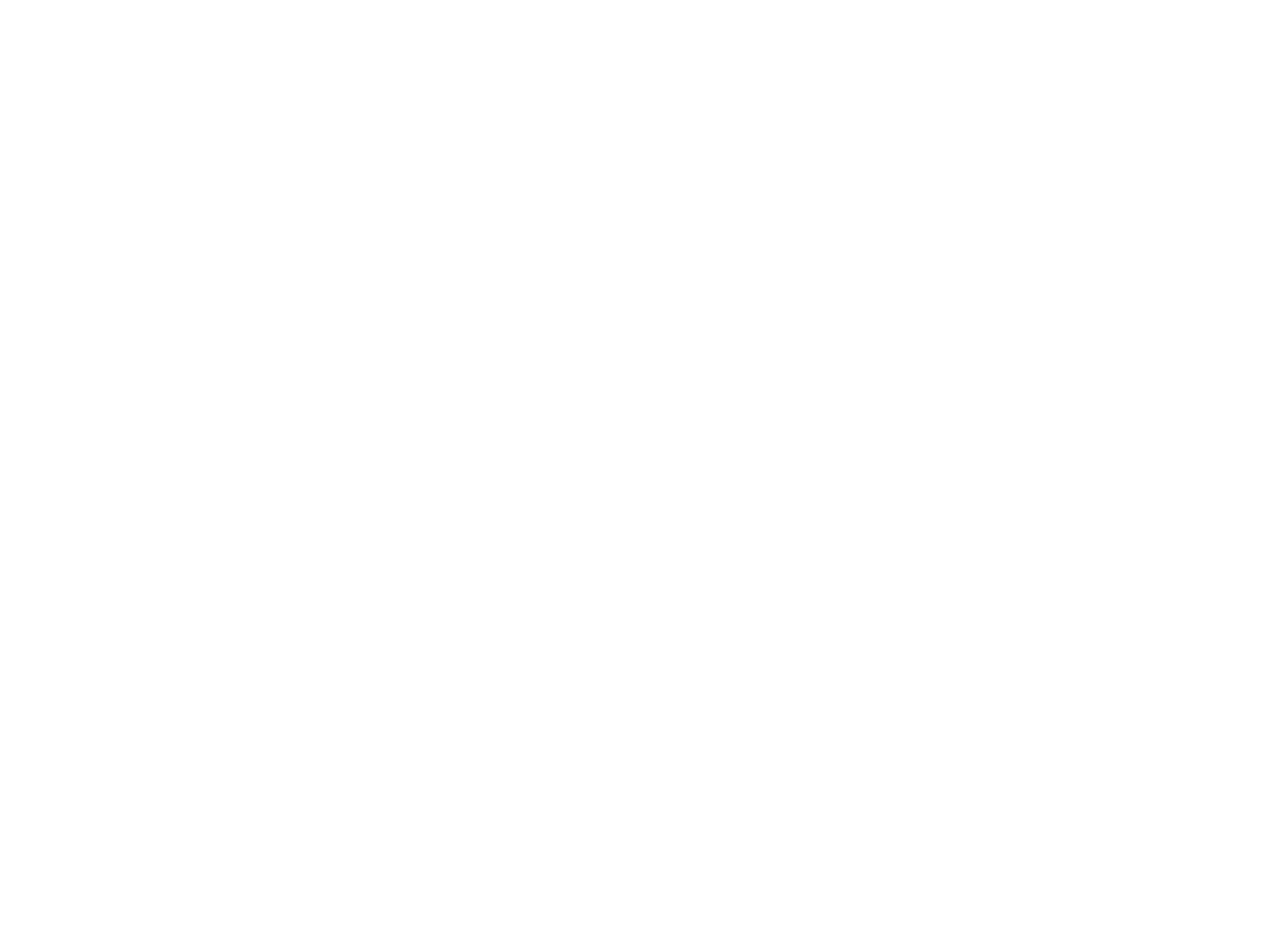
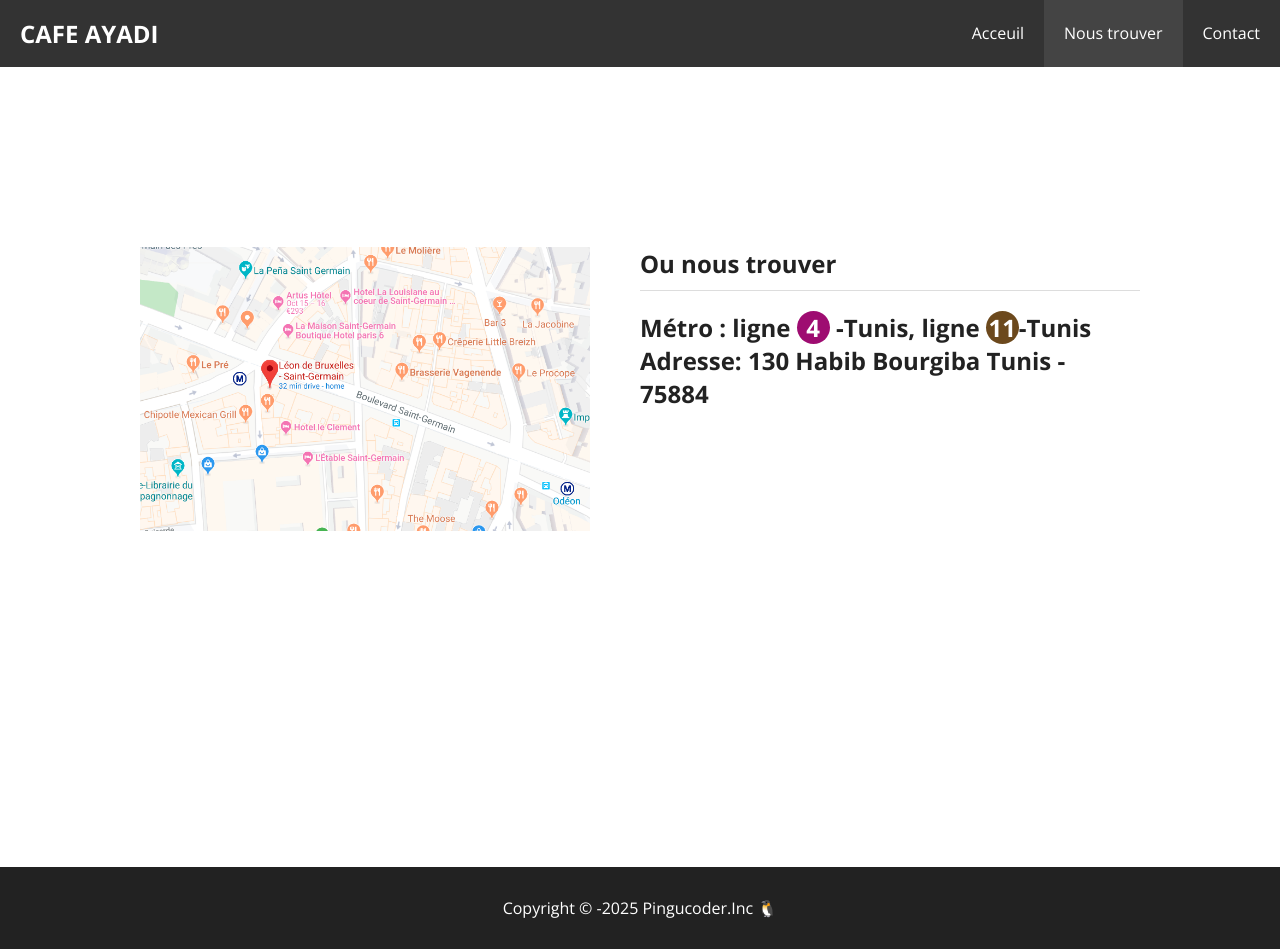
Before and after one commit to SamarAyadi/cafe-ayadi, a plain HTML site: page where.html in a window 1280 px wide. Before the commit the page ends 800 px from the top, so only its background shows below. Drawn offline with nearby package versions, Linux system fonts and the light colour scheme.

Commit message:
Feat:Mise en place de la partie where

```diff
--- a/contact.html
+++ b/contact.html
@@ -0,0 +1,38 @@
+<!DOCTYPE html>
+<html lang="en">
+  <head>
+    <meta charset="UTF-8" />
+    <meta name="viewport" content="width=device-width, initial-scale=1.0" />
+    <link rel="stylesheet" href="./css/style.css" />
+    <link
+      href="https://fonts.googleapis.com/css2?family=Open+Sans:ital,wght@0,300..800;1,300..800&display=swap"
+      rel="stylesheet"
+    />
+    <script
+      src="https://kit.fontawesome.com/431f1e7af2.js"
+      crossorigin="anonymous"
+    ></script>
+    <title>CAFE AYADI | Contact</title>
+  </head>
+  <body>
+    <header class="header">
+      <nav>
+        <h1>
+          <a href="./index.html">CAFE AYADI</a>
+        </h1>
+
+        <ul>
+          <li><a href="./index.html">Acceuil</a></li>
+          <li><a href="./where.html">Nous trouver</a></li>
+          <li><a class="active" href="./contact.html">Contact</a></li>
+        </ul>
+      </nav>
+    </header>
+
+
+
+    <footer>
+      <p>Copyright &copy; -2025 Pingucoder.Inc 🐧</p>
+    </footer>
+  </body>
+</html>
--- a/css/style.css
+++ b/css/style.css
@@ -23,6 +23,24 @@ a {
   text-decoration: none;
 }
 
+.underline {
+  padding-bottom: 10px;
+  border-bottom: 1px solid #ddd;
+}
+.chip {
+  display: inline-block;
+  width: 33px;
+  border-radius: 100%;
+  background: #333;
+  color: white;
+  text-align: center;
+}
+.chip-purple{
+  background: #9e0c71;
+}
+.chip-brown{
+  background: #6c491d;
+}
 .container {
   max-width: 1000px;
   display: block;
@@ -51,11 +69,11 @@ a {
   background: #222;
   color: white;
 }
-.btn-dark{
+.btn-dark {
   background: #222;
   color: white;
 }
-.btn-dark:hover{
+.btn-dark:hover {
   background: white;
   color: #222;
   border: 1px solid #222;
@@ -135,7 +153,7 @@ p {
 }
 
 /* features */
-.features{
+.features {
   overflow: auto;
   padding: 100px 0;
   text-align: center;
@@ -145,24 +163,39 @@ p {
   width: 50%;
 }
 /* person */
-.person{
+.person {
   height: 400px;
   background: url(../images/cafe3.jpg) center center/ cover;
 }
 
 /* reservation */
-.reservation{
+.reservation {
   padding: 100px 0;
   text-align: center;
 }
 
 /* footer */
-footer{
+footer {
   background: #222;
   color: white;
   padding: 30px 0;
   text-align: center;
 }
-footer p{
+footer p {
   margin-bottom: 0;
 }
+
+/* where */
+.where {
+  padding: 180px 0 100px 0;
+  overflow: auto;
+  min-height: 100vh;
+}
+.where-img {
+  float: left;
+  width: 45%;
+}
+.where-text {
+  float: right;
+  width: 50%;
+}
--- a/where.html
+++ b/where.html
@@ -0,0 +1,48 @@
+<!DOCTYPE html>
+<html lang="en">
+  <head>
+    <meta charset="UTF-8" />
+    <meta name="viewport" content="width=device-width, initial-scale=1.0" />
+    <link rel="stylesheet" href="./css/style.css" />
+    <link
+      href="https://fonts.googleapis.com/css2?family=Open+Sans:ital,wght@0,300..800;1,300..800&display=swap"
+      rel="stylesheet"
+    />
+    <script
+      src="https://kit.fontawesome.com/431f1e7af2.js"
+      crossorigin="anonymous"
+    ></script>
+    <title>CAFE AYADI | Where</title>
+  </head>
+  <body>
+    <header class="header">
+      <nav>
+        <h1>
+          <a href="./index.html">CAFE AYADI</a>
+        </h1>
+
+        <ul>
+          <li><a href="./index.html">Acceuil</a></li>
+          <li><a class="active" href="./where.html">Nous trouver</a></li>
+          <li><a href="./contact.html">Contact</a></li>
+        </ul>
+      </nav>
+    </header>
+    <section class="where">
+      <div class="container">
+        <img class="where-img" src="./images/cafe2.png" alt="carte" />
+        <div class="where-text">
+          <h1 class="underline">Ou nous trouver</h1>
+          <h2>
+            Métro : ligne <span class="chip chip-purple">4</span> -Tunis, ligne
+            <span class="chip chip-brown">11</span>-Tunis
+            <p>Adresse: 130 Habib Bourgiba Tunis - 75884</p>
+          </h2>
+        </div>
+      </div>
+    </section>
+    <footer>
+      <p>Copyright &copy; -2025 Pingucoder.Inc 🐧</p>
+    </footer>
+  </body>
+</html>
```
